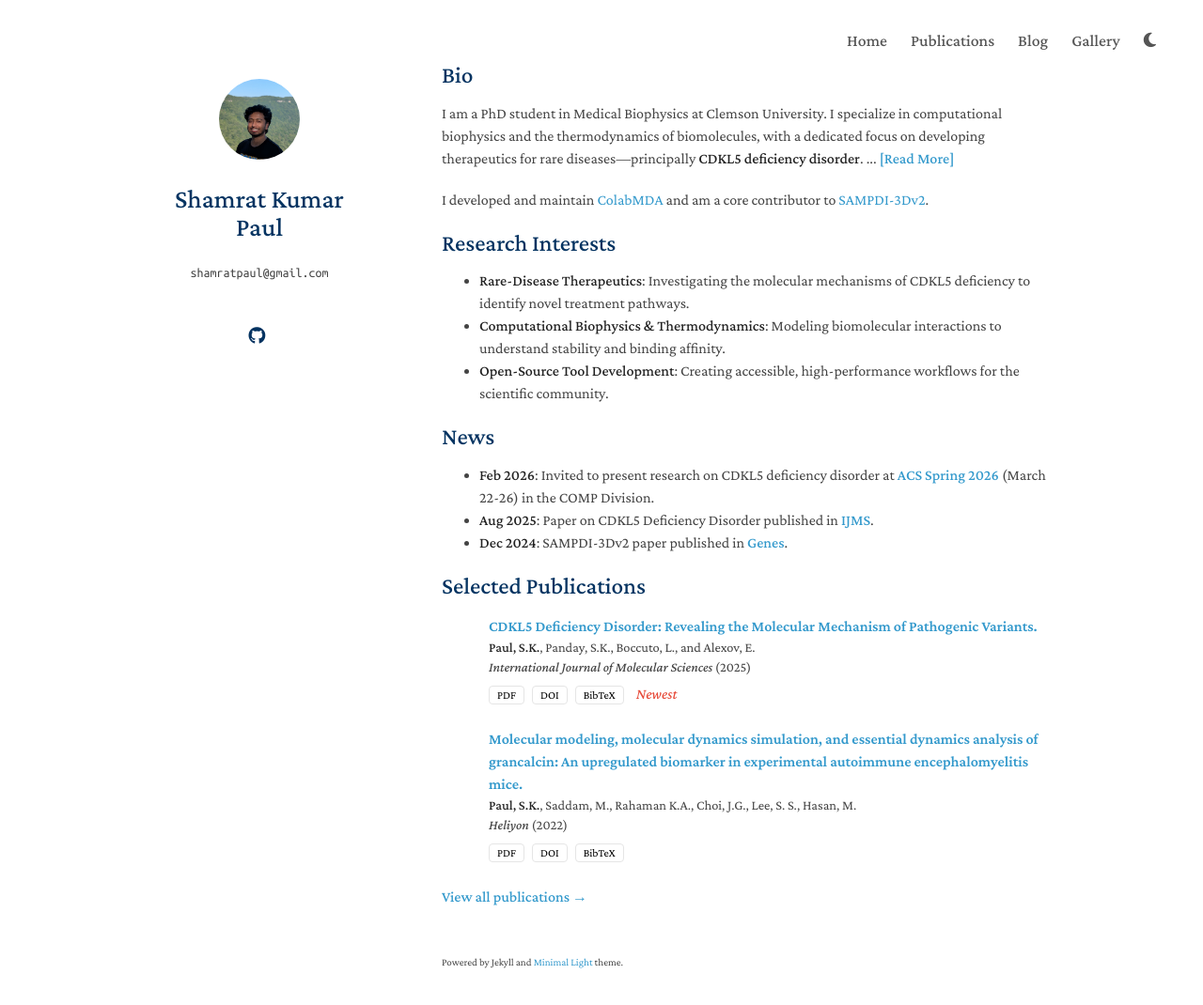
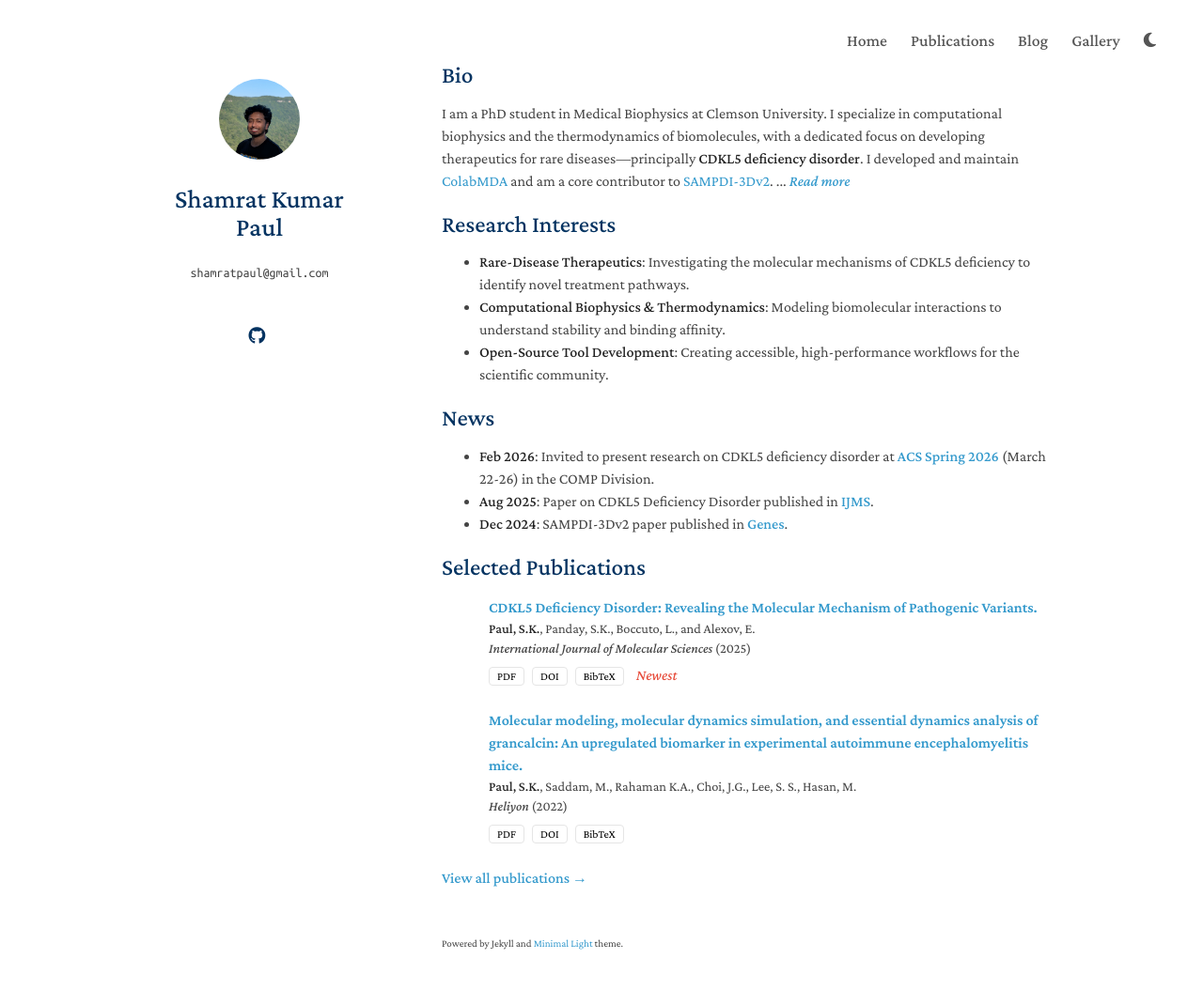
Before and after one commit to paulshamrat/paulshamrat.github.io, a Jekyll site: the page built from index.md, in a window 1280 px wide and 1105 px high. Shown: the top 1070 px of the window at 94% size. Built offline with Jekyll 4.4.1, drawn with Linux system fonts in a browser that asks for light colours; a style sheet for code colours, icons or effects is not loaded.

Commit message:
Refined bio layout to include tool mentions in primary view

```diff
--- a/index.md
+++ b/index.md
@@ -5,15 +5,13 @@
 ## Bio
 
 <p>
-  I am a PhD student in Medical Biophysics at Clemson University. I specialize in computational biophysics and the thermodynamics of biomolecules, with a dedicated focus on developing therapeutics for rare diseases—principally <strong>CDKL5 deficiency disorder</strong>.
+  I am a PhD student in Medical Biophysics at Clemson University. I specialize in computational biophysics and the thermodynamics of biomolecules, with a dedicated focus on developing therapeutics for rare diseases—principally <strong>CDKL5 deficiency disorder</strong>. I developed and maintain <a href="https://github.com/paulshamrat/ColabMDA" target="_blank">ColabMDA</a> and am a core contributor to <a href="https://github.com/delphi001/sampdi3dv2" target="_blank">SAMPDI-3Dv2</a>.
   <span id="more-dots">...</span>
   <span id="more-bio" style="display: none;">
     I also hold an MS in Medical Biophysics from Clemson University and a BSc in Biochemistry from BSMRSTU, Bangladesh. My background spans molecular biology, physical chemistry, and computational modeling, which I combine to study biomolecular systems. My doctoral research investigates how missense variants alter protein stability and partner binding, curates large variant datasets, and translates structure- and energy-based insights into ideas for variant-guided small-molecule discovery. I also work on machine-learning approaches to predict mutation effects on biomolecular interactions. I recently presented a CDKL5 variant reclassification framework named <a href="https://github.com/paulshamrat/cdkl5-variants" target="_blank">cdkl5-variants</a> that links variant impacts of folding and binding energetics to pathogenicity and highlights potential avenues for targeted therapy design. My work has been supported by several fellowships, including the Clemson Graduate Education Program Quasi‑Endowment (College of Science fellowship) and the Pearce Center Grad WAC Fellowship. Earlier, I received a GRIESHMA research fellowship at IIT Madras and was joint second runner‑up at the BAUET Tech Fair for a project combining quantum chemistry with docking.
   </span>
-  <a href="javascript:void(0)" onclick="toggleBio()" id="read-more-btn" style="color: var(--link-color); font-weight: 500; text-decoration: none;">[Read More]</a>
+  <a href="javascript:void(0)" onclick="toggleBio()" id="read-more-btn" style="color: var(--link-color); font-style: italic; font-weight: 500; text-decoration: none;">Read more</a>
 </p>
-
-I developed and maintain [ColabMDA](https://github.com/paulshamrat/ColabMDA) and am a core contributor to [SAMPDI-3Dv2](https://github.com/delphi001/sampdi3dv2).
 
 <script>
 function toggleBio() {
@@ -23,11 +21,11 @@
 
   if (dots.style.display === "none") {
     dots.style.display = "inline";
-    btnText.innerHTML = "[Read More]";
+    btnText.innerHTML = "Read more";
     moreText.style.display = "none";
   } else {
     dots.style.display = "none";
-    btnText.innerHTML = "[Show Less]";
+    btnText.innerHTML = "Show less";
     moreText.style.display = "inline";
   }
 }
```
